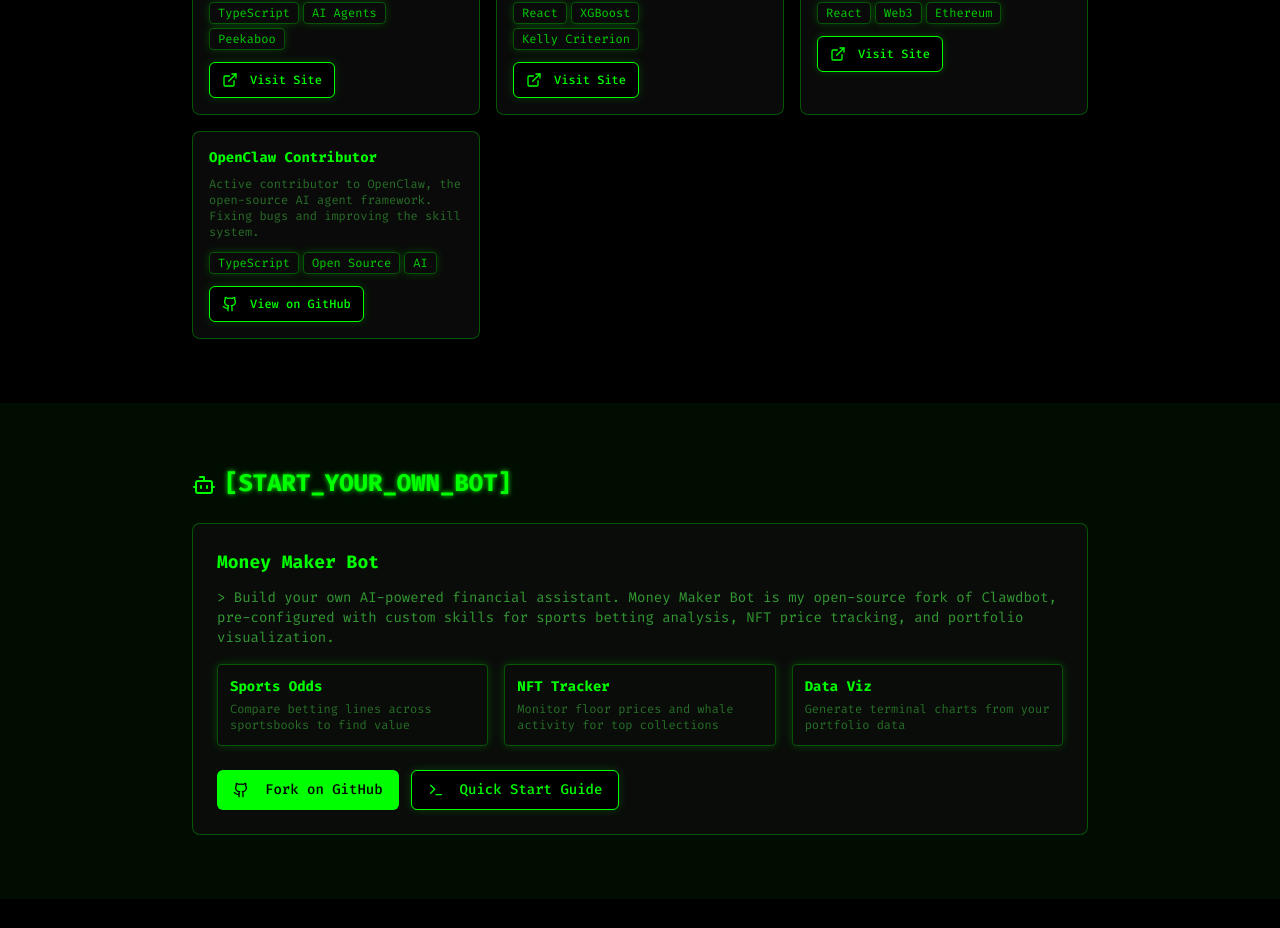
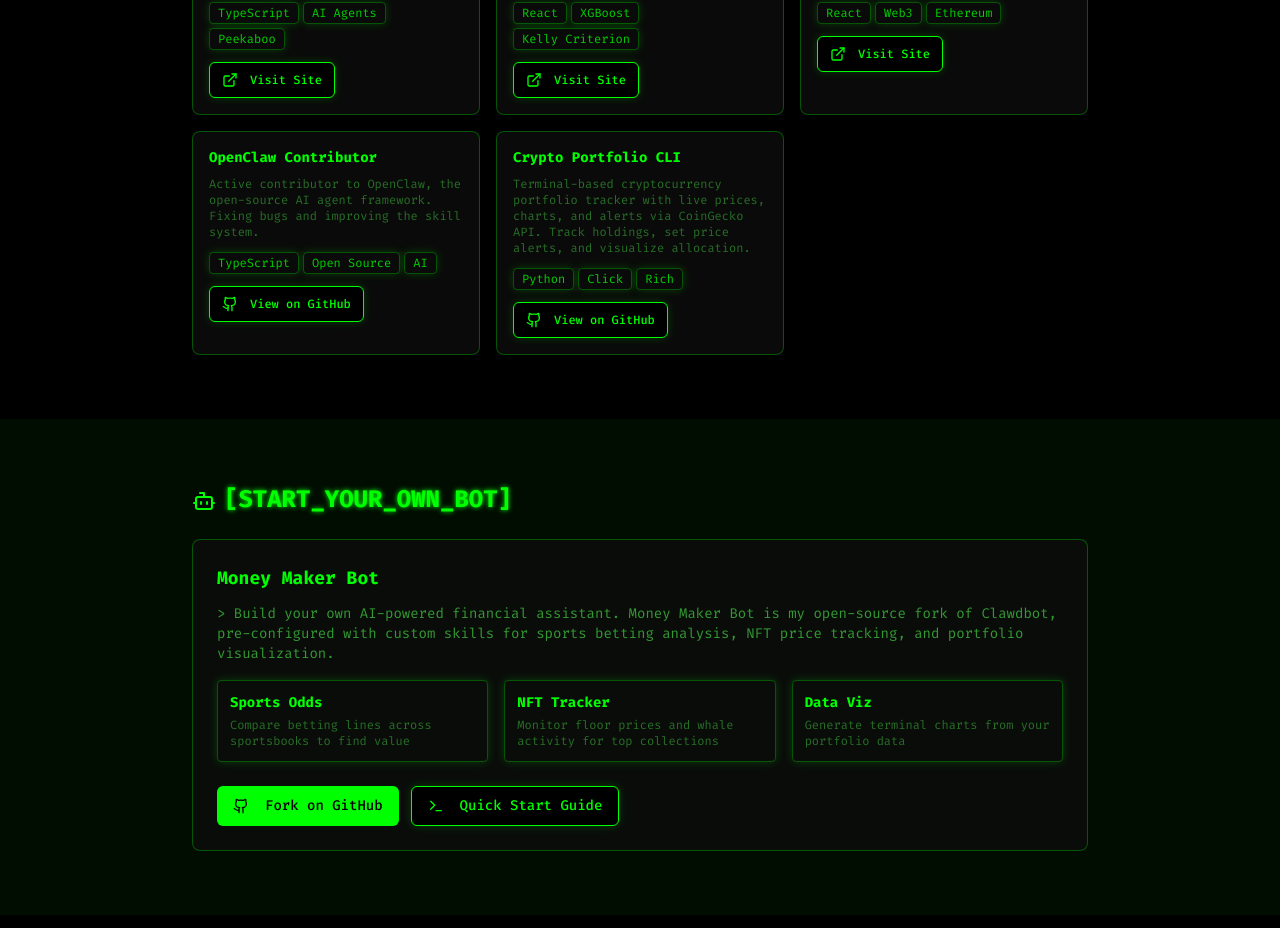
Before and after one commit to ianalloway/ian-web-forge, a React (Vite) app: page / in a window 1280 px wide. Shown: the part 2620-3548 px from the top of the page. Built offline with nearby package versions, Linux system fonts and the light colour scheme; no server answers.

Commit message:
feat: Add Crypto Portfolio CLI to projects section
Co-Authored-By: Ian Alloway <adapter_burners.1y@icloud.com>

```diff
--- a/src/pages/Index.tsx
+++ b/src/pages/Index.tsx
@@ -95,6 +95,13 @@ const projects = [
     description: 'Active contributor to OpenClaw, the open-source AI agent framework. Fixing bugs and improving the skill system.',
     tech: ['TypeScript', 'Open Source', 'AI'],
     url: 'https://github.com/openclaw/openclaw',
+    isGithub: true,
+  },
+  {
+    name: 'Crypto Portfolio CLI',
+    description: 'Terminal-based cryptocurrency portfolio tracker with live prices, charts, and alerts via CoinGecko API. Track holdings, set price alerts, and visualize allocation.',
+    tech: ['Python', 'Click', 'Rich'],
+    url: 'https://github.com/ianalloway/crypto-portfolio-cli',
     isGithub: true,
   },
 ];
```
